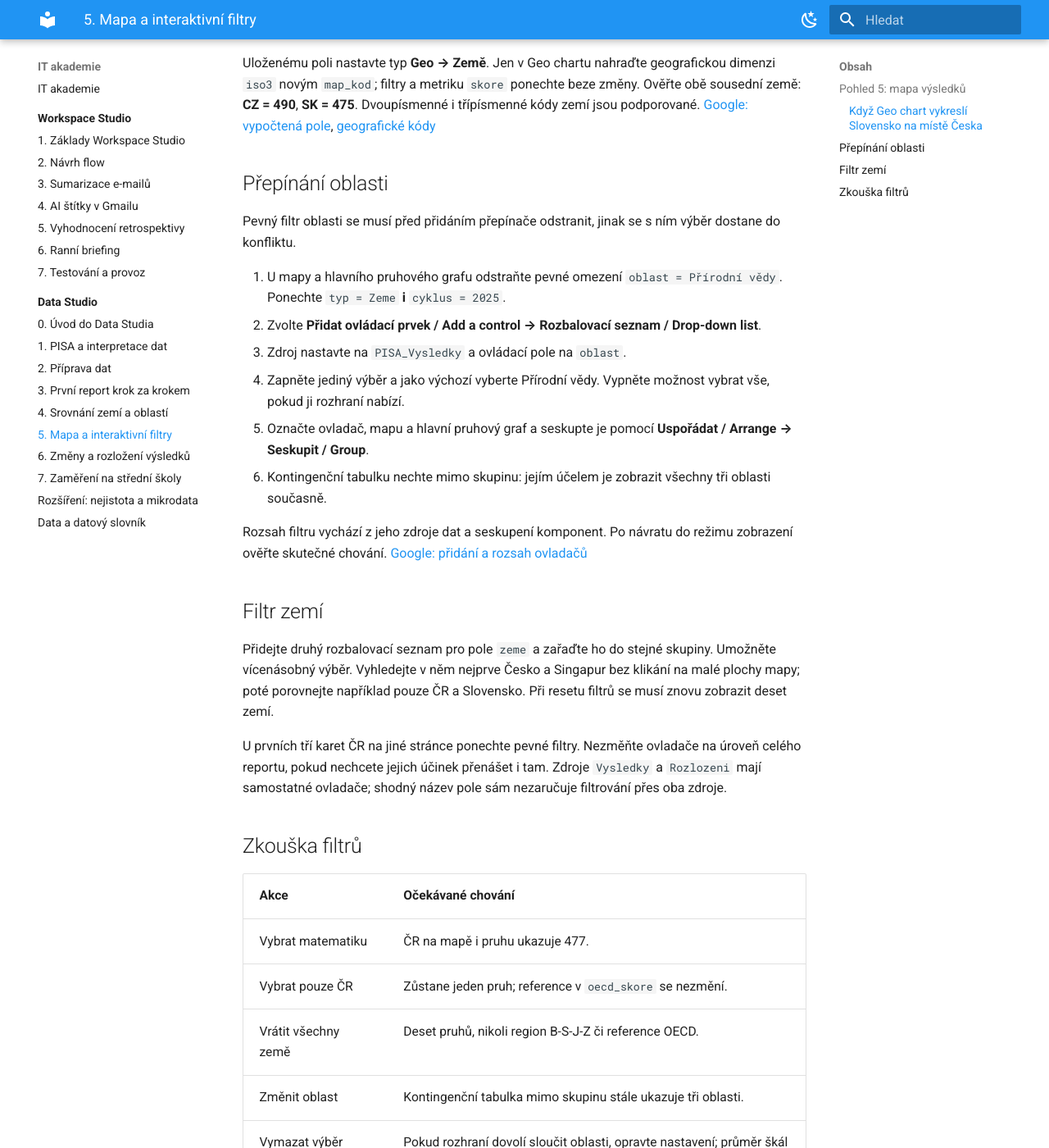
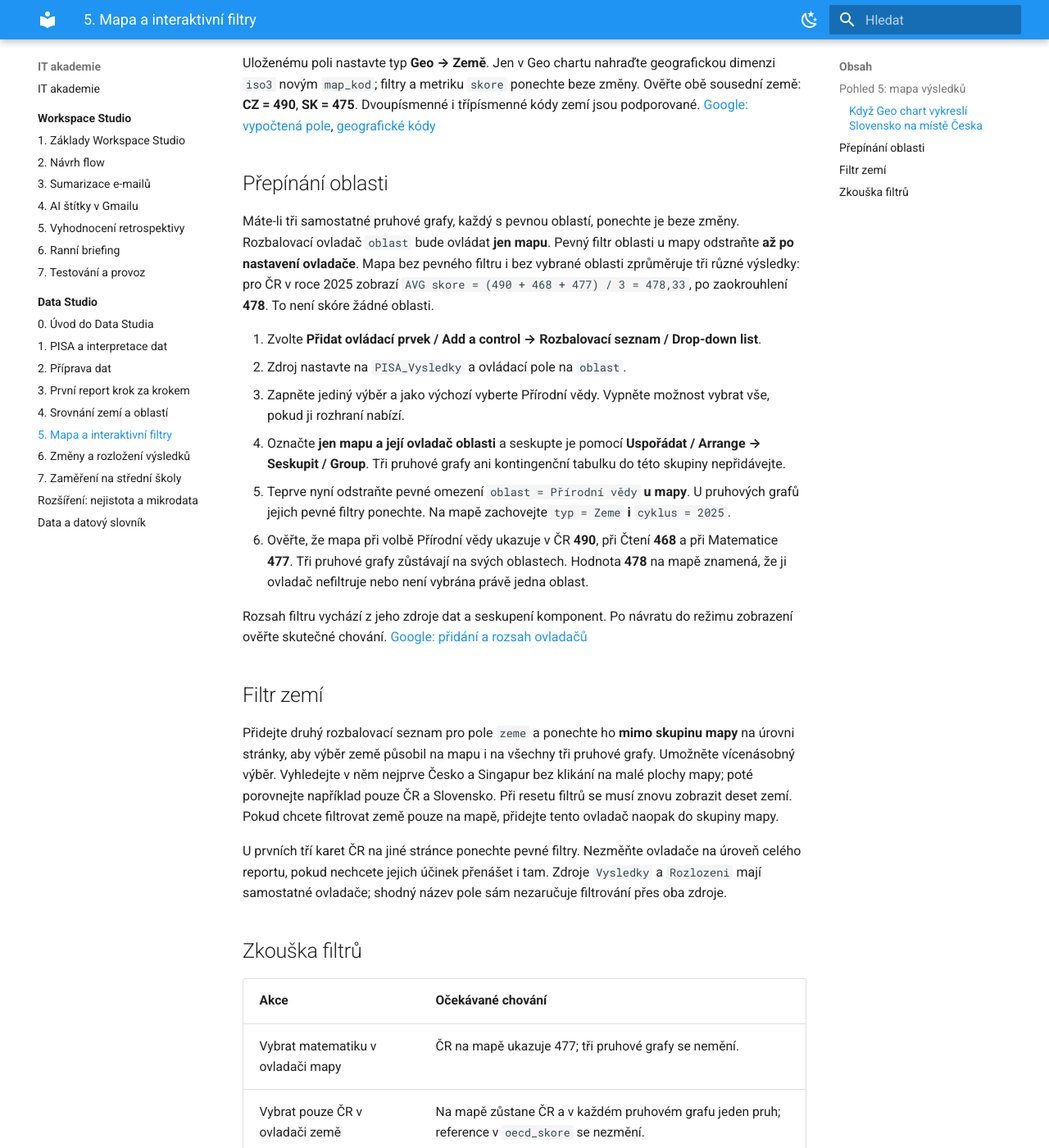
Before and after one commit to faitjaroslav-byte/IT_akademie, an MkDocs documentation site: the page built from docs/looker-studio/05-mapa-a-filtry.md, in a window 1280 px wide and 1400 px high, scrolled down 1295 px. Shown: the whole window at 82% size. Built offline with MkDocs 1.6.1 and Material for MkDocs 9.7.7, drawn with Linux system fonts in a browser that asks for light colours; some of the changed text lies outside the part shown.

Commit message:
Clarify map-only domain control and score filters

```diff
--- a/docs/looker-studio/05-mapa-a-filtry.md
+++ b/docs/looker-studio/05-mapa-a-filtry.md
@@ -36,20 +36,20 @@ Uloženému poli nastavte typ **Geo → Země**. Jen v Geo chartu nahraďte geog
 
 ## Přepínání oblasti
 
-Pevný filtr oblasti se musí před přidáním přepínače odstranit, jinak se s ním výběr dostane do konfliktu.
+Máte-li tři samostatné pruhové grafy, každý s pevnou oblastí, ponechte je beze změny. Rozbalovací ovladač `oblast` bude ovládat **jen mapu**. Pevný filtr oblasti u mapy odstraňte **až po nastavení ovladače**. Mapa bez pevného filtru i bez vybrané oblasti zprůměruje tři různé výsledky: pro ČR v roce 2025 zobrazí `AVG skore = (490 + 468 + 477) / 3 = 478,33`, po zaokrouhlení **478**. To není skóre žádné oblasti.
 
-1. U mapy a hlavního pruhového grafu odstraňte pevné omezení `oblast = Přírodní vědy`. Ponechte `typ = Zeme` **i** `cyklus = 2025`.
-2. Zvolte **Přidat ovládací prvek / Add a control → Rozbalovací seznam / Drop-down list**.
-3. Zdroj nastavte na `PISA_Vysledky` a ovládací pole na `oblast`.
-4. Zapněte jediný výběr a jako výchozí vyberte Přírodní vědy. Vypněte možnost vybrat vše, pokud ji rozhraní nabízí.
-5. Označte ovladač, mapu a hlavní pruhový graf a seskupte je pomocí **Uspořádat / Arrange → Seskupit / Group**.
-6. Kontingenční tabulku nechte mimo skupinu: jejím účelem je zobrazit všechny tři oblasti současně.
+1. Zvolte **Přidat ovládací prvek / Add a control → Rozbalovací seznam / Drop-down list**.
+2. Zdroj nastavte na `PISA_Vysledky` a ovládací pole na `oblast`.
+3. Zapněte jediný výběr a jako výchozí vyberte Přírodní vědy. Vypněte možnost vybrat vše, pokud ji rozhraní nabízí.
+4. Označte **jen mapu a její ovladač oblasti** a seskupte je pomocí **Uspořádat / Arrange → Seskupit / Group**. Tři pruhové grafy ani kontingenční tabulku do této skupiny nepřidávejte.
+5. Teprve nyní odstraňte pevné omezení `oblast = Přírodní vědy` **u mapy**. U pruhových grafů jejich pevné filtry ponechte. Na mapě zachovejte `typ = Zeme` **i** `cyklus = 2025`.
+6. Ověřte, že mapa při volbě Přírodní vědy ukazuje v ČR **490**, při Čtení **468** a při Matematice **477**. Tři pruhové grafy zůstávají na svých oblastech. Hodnota **478** na mapě znamená, že ji ovladač nefiltruje nebo není vybrána právě jedna oblast.
 
 Rozsah filtru vychází z jeho zdroje dat a seskupení komponent. Po návratu do režimu zobrazení ověřte skutečné chování. [Google: přidání a rozsah ovladačů](https://docs.cloud.google.com/data-studio/add-edit-controls)
 
 ## Filtr zemí
 
-Přidejte druhý rozbalovací seznam pro pole `zeme` a zařaďte ho do stejné skupiny. Umožněte vícenásobný výběr. Vyhledejte v něm nejprve Česko a Singapur bez klikání na malé plochy mapy; poté porovnejte například pouze ČR a Slovensko. Při resetu filtrů se musí znovu zobrazit deset zemí.
+Přidejte druhý rozbalovací seznam pro pole `zeme` a ponechte ho **mimo skupinu mapy** na úrovni stránky, aby výběr země působil na mapu i na všechny tři pruhové grafy. Umožněte vícenásobný výběr. Vyhledejte v něm nejprve Česko a Singapur bez klikání na malé plochy mapy; poté porovnejte například pouze ČR a Slovensko. Při resetu filtrů se musí znovu zobrazit deset zemí. Pokud chcete filtrovat země pouze na mapě, přidejte tento ovladač naopak do skupiny mapy.
 
 U prvních tří karet ČR na jiné stránce ponechte pevné filtry. Nezměňte ovladače na úroveň celého reportu, pokud nechcete jejich účinek přenášet i tam. Zdroje `Vysledky` a `Rozlozeni` mají samostatné ovladače; shodný název pole sám nezaručuje filtrování přes oba zdroje.
 
@@ -57,10 +57,10 @@ U prvních tří karet ČR na jiné stránce ponechte pevné filtry. Nezměňte
 
 | Akce | Očekávané chování |
 | --- | --- |
-| Vybrat matematiku | ČR na mapě i pruhu ukazuje 477. |
-| Vybrat pouze ČR | Zůstane jeden pruh; reference v `oecd_skore` se nezmění. |
-| Vrátit všechny země | Deset pruhů, nikoli region B-S-J-Z či reference OECD. |
-| Změnit oblast | Kontingenční tabulka mimo skupinu stále ukazuje tři oblasti. |
+| Vybrat matematiku v ovladači mapy | ČR na mapě ukazuje 477; tři pruhové grafy se nemění. |
+| Vybrat pouze ČR v ovladači země | Na mapě zůstane ČR a v každém pruhovém grafu jeden pruh; reference v `oecd_skore` se nezmění. |
+| Vrátit všechny země | V každém pruhovém grafu je deset zemí, nikoli region B-S-J-Z či reference OECD. |
+| Změnit oblast na mapě | Kontingenční tabulka mimo skupinu stále ukazuje tři oblasti. |
 | Vymazat výběr oblasti | Pokud rozhraní dovolí sloučit oblasti, opravte nastavení; průměr škál neinterpretujte. |
 
 Úkol: požádejte kolegu, aby bez vysvětlování našel české skóre ve čtení a vrátil report do výchozího stavu. Sledujte, zda mu pomohou popisky filtrů.
```
